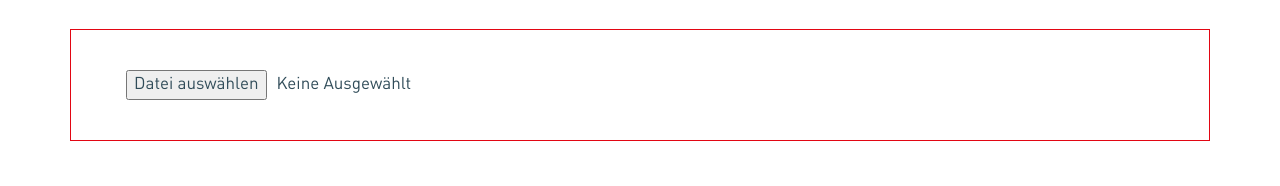
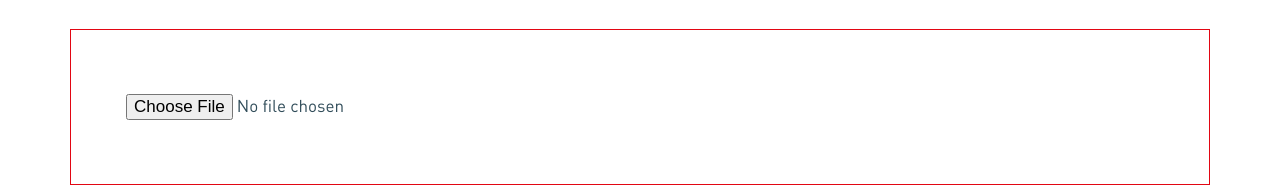
Before and after one commit to austriapro/pdf.ebinterface.at, a React (Create React App) app in the folder pdf-ebinterface-frontend/src/main/resources/client/: page / in a window 1280 px wide. Shown: the part 314-500 px from the top of the page. Built offline with nearby package versions, Linux system fonts and the light colour scheme; a web font is replaced by a local one.

Commit message:
ADDED donwload button

```diff
--- a/pdf-ebinterface-frontend/src/main/resources/client/src/App.js
+++ b/pdf-ebinterface-frontend/src/main/resources/client/src/App.js
@@ -1,7 +1,7 @@
 import React, {Component} from 'react';
 import './App.css';
 import Mockup from "./Mockup";
-import Dropzone from 'knock-dropzone';
+// import Dropzone from 'knock-dropzone';
 import './wkostyle.css';
 
 
--- a/pdf-ebinterface-frontend/src/main/resources/client/src/FileUp.js
+++ b/pdf-ebinterface-frontend/src/main/resources/client/src/FileUp.js
@@ -6,14 +6,17 @@ class FileUp extends Component {
 
     this.state ={
       dragged: false,
+      submited: false,
     }
 
     this.dragover_handler = this.dragover_handler.bind(this);
     this.dragleave_handler = this.dragleave_handler.bind(this);
+    this.onFileChange = this.onFileChange.bind(this);
+    //this.drop_handler = this.drop_handler.bind(this);
+    this.pdfDownload = this.pdfDownload.bind(this);
   }
 
   dragover_handler(e) {
-
     e.preventDefault();
     e.dataTransfer.dropEffect = "copy";
     console.log("File Crossed the Line");
@@ -23,7 +26,6 @@ class FileUp extends Component {
   }
 
   dragleave_handler(e){
-
     e.preventDefault();
     console.log("File Leaves the Line");
     this.setState({
@@ -31,25 +33,86 @@ class FileUp extends Component {
     })
   }
 
+  /*drop_handler(e) {
+
+    console.log(e.target.files[0]);
+
+    const data = new FormData();
+    data.append('file', e.target.files[0]);
+    data.append('name', e.target.files[0].name);
+    console.log(e.target.files[0].name);
+
+    fetch("/api/convert/", {
+      method: "POST",
+      body: data
+    }).then(result => {
+      if (result.status === 200){
+        this.setState({
+          submited: true,
+
+        })
+      }
+      console.log('done');
+      console.log(this.state.submited);
+    })
+  }*/
+
+  onFileChange(e){
+
+    console.log(e.target.files[0]);
+    const data = new FormData();
+    data.append('file', e.target.files[0]);
+    data.append('name', e.target.files[0].name);
+    console.log(e.target.files[0].name);
+
+    fetch("/api/convert/", {
+      method: "POST",
+      body: data
+    }).then(result => {
+      if (result.status === 200){
+        this.setState({
+          submited: true,
+        })
+      }
+      console.log('done');
+      console.log(this.state.submited);
+      console.log()
+    })
+  }
+
+  pdfDownload(e){
+    e.preventDefault();
+
+  }
 
   render() {
-    let spanText = "Keine Ausgewählt";
+    console.log(this.state.submited);
+    let spanText = "";
     let outerClassName = "file-up";
+    let downloadButton;
 
     if (this.state.dragged === false) {
     } else {
       spanText = "Legen Sie die Datei hier ab!";
       outerClassName = "file-up dragged";
     }
+
+    if (this.state.submited === false) {
+    } else {
+      downloadButton =<button onClick={this.pdfDownload}>Download PDF</button>;
+    }
       return (
-        <div className={outerClassName} onDragOver={this.dragover_handler} onDragLeave={this.dragleave_handler}>
+        <div className={outerClassName} onDragOver={this.dragover_handler} onDragLeave={this.dragleave_handler} onDrop={this.drop_handler}>
           <div className="container">
             <div className="row">
               <form>
-                <button className="OneAndOnlyButton" type="text">Datei auswählen</button>
                 <span>
-                {spanText}
-              </span>
+                <input type="file" accept="text/xml" onChange={this.onFileChange}/>
+                  {downloadButton}
+                </span>
+                <span>
+                  {spanText}
+                </span>
               </form>
             </div>
           </div>
```
